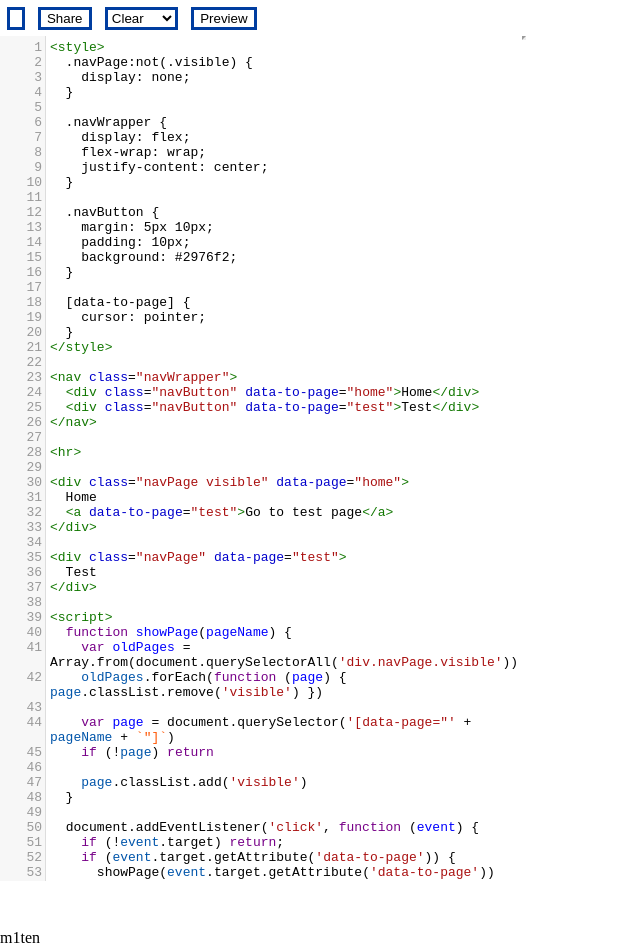
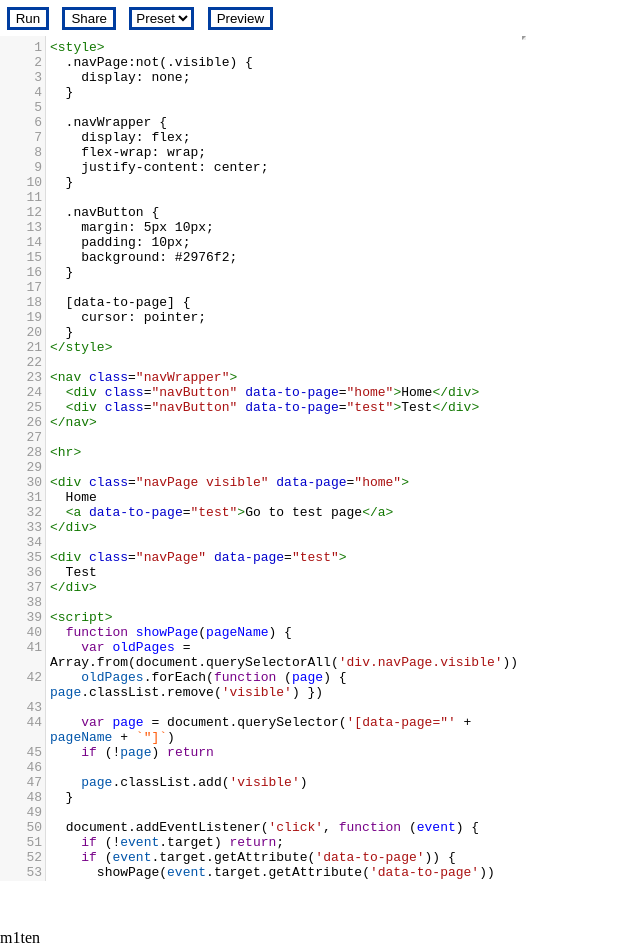
Before and after one commit to m1ten/cpbin, a website: page dist/index.html in a window 1280 px wide. Shown: the whole page, without its empty margins (0-640 px from the left). Drawn offline with nearby package versions, Linux system fonts and the light colour scheme; a script that the page names is missing.

Commit message:
Update index.html

```diff
--- a/dist/index.html
+++ b/dist/index.html
@@ -13,11 +13,12 @@
 <body>
   <div class="container">
     <header>
-      <button class="run"></button>
+      <button class="run">Run</button>
       <button class="share">Share</button>
       <select class="preset">
-        <option value="empty">Clear</option>
-        <option disabled>"m1ten"</option>
+        <option disabled selected>Preset</option>
+        <option value="empty">Empty</option>
+        <option disabled>m1ten</option>
       </select>
       <button class="toggleView">Preview</button>
     </header>
```
